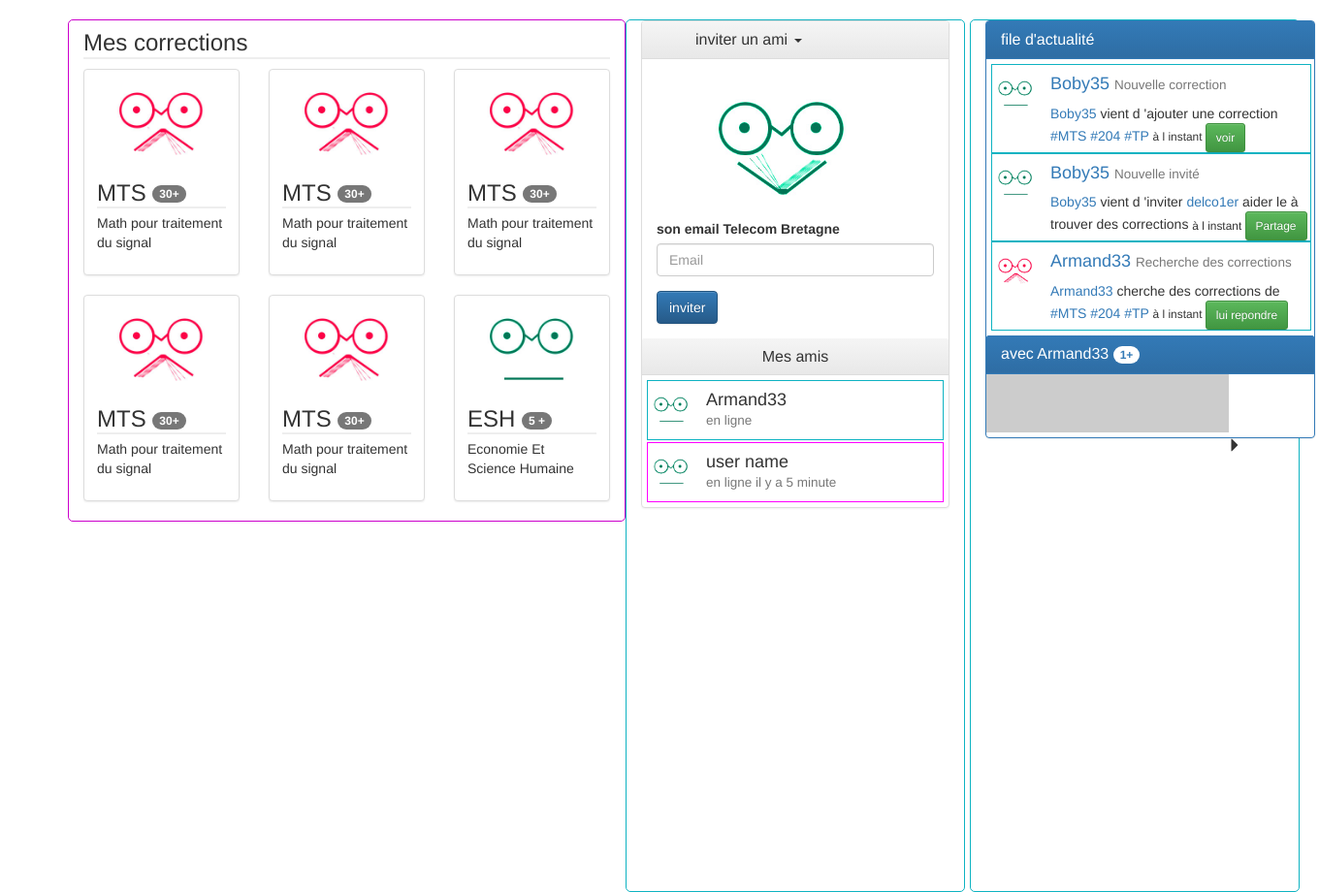
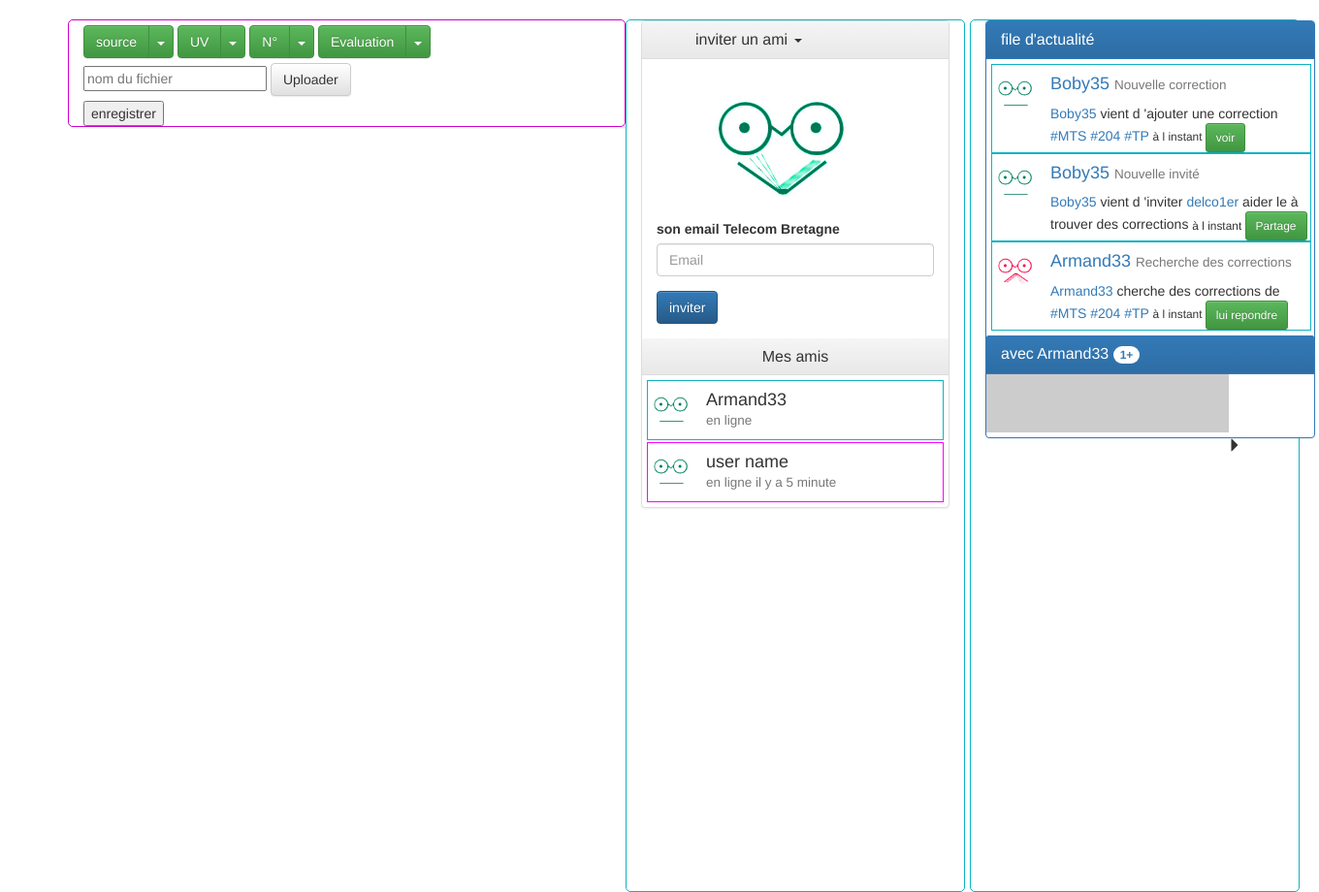
Before and after one commit to delco225/Corrozone, a PHP site: page /Boostrap/ in a window 1360 px wide. Shown: the part 52-972 px from the top of the page at 97% size. Run offline with PHP 8.4, Linux system fonts and the light colour scheme; the visitor is signed in with stand-in values (Sample User, id 1); some libraries are stand-ins or nearby versions.

Commit message:
add file view created sucessfully

```diff
--- /dev/null
+++ b/Vues/add_file.php
@@ -0,0 +1,96 @@
+<div id="add_corro" class="mon_espace">
+
+
+
+    <form>
+		<div id="setup" style="margin-top:5px;">
+
+	<div class="btn-group">
+
+		 <button type="button" class="btn btn-success">source</button>
+         <button type="button" class="btn btn-success dropdown-toggle" data-toggle="dropdown" aria-haspopup="true" aria-expanded="false" id="dropdownMenu1">
+
+            <span class="caret"></span>
+            <span class="sr-only">Toggle Dropdown</span>
+          	</button>
+          	<ul class="dropdown-menu" aria-labelledby="dropdownMenu1">
+             	<li> <a href="#"><input type="checkbox"  name="Personnelle"  />Perso</a></li>
+             	<li><a href="#"> <input type="checkbox"  name="Autre" />Externe</a></li>
+
+          	 </ul>
+   </div>
+
+  <!--selection d' UV -->
+  			<div class="btn-group">
+              <button type="button" class="btn btn-success">UV</button>
+              <button type="button" class="btn btn-success dropdown-toggle" data-toggle="dropdown" aria-haspopup="true" aria-expanded="false">
+
+                <span class="caret"></span>
+                <span class="sr-only">Toggle Dropdown</span>
+              </button>
+              <ul class="dropdown-menu">
+                 <li> <input type="checkbox" name="mts" />   MTS  </li>
+                 <li> <input type="checkbox"  name="info" /> INFO</li>
+                 <li> <input type="checkbox"  name="esh"  /> ESH </li>
+                 <li> <input type="checkbox"  name="res"  /> RES</li>
+                 <li> <input type="checkbox"  name="elp"  /> ELP</li>
+              </ul>
+
+              </div>
+     <!-- Numero d' UV -->
+     	<div class="btn-group">
+     				<button type="button" class="btn btn-success">N°</button>
+                   <button type="button" class="btn btn-success dropdown-toggle" data-toggle="dropdown" aria-haspopup="true" aria-expanded="false">
+
+                <span class="caret"></span>
+                <span class="sr-only">Toggle Dropdown</span>
+              </button>
+              <ul class="dropdown-menu">
+                 <li> <input type="checkbox"  name="201"  />201</li>
+                 <li> <input type="checkbox"  name="202" />202</li>
+                 <li> <input type="checkbox"  name="203"  />203</li>
+                 <li> <input type="checkbox"  name="204"  />204</li>
+                 <li> <input type="checkbox"  name="205"  />205</li>
+                 <li> <input type="checkbox"  name="206"  />206</li>
+                 <li> <input type="checkbox"  name="301" />301</li>
+                 <li> <input type="checkbox"  name="302"  />302</li>
+                 <li> <input type="checkbox"  name="303"  />303</li>
+                 <li> <input type="checkbox"  name="304"  />304</li>
+                 <li> <input type="checkbox"  name="305"  />305</li>
+                 <li> <input type="checkbox"  name="401" />401</li>
+                 <li> <input type="checkbox"  name="402"  />402</li>
+                 <li> <input type="checkbox"  name="403"  />403</li>
+                 <li> <input type="checkbox"  name="404"  />404</li>
+                 <li> <input type="checkbox"  name="405"  />405</li>
+              </ul>
+
+        </div>
+        <div class="btn-group">
+               <button type="button" class="btn btn-success">Evaluation</button>
+               <button type="button" class="btn btn-success dropdown-toggle" data-toggle="dropdown" aria-haspopup="true" aria-expanded="false">
+
+            <span class="caret"></span>
+            <span class="sr-only">Toggle Dropdown</span>
+          	</button>
+          	<ul class="dropdown-menu">
+             <li> <input type="checkbox"  name="CC"  />CC</li>
+             <li> <input type="checkbox"  name="TP" />TP</li>
+             <li> <input type="checkbox"  name="CS" />CS</li>
+             <li> <input type="checkbox"  name="Projet" />PROJET</li>
+
+          </ul>
+          </div>
+
+
+</div> <!--END OF BTN groupe -->
+
+        </div> <!--END SETUP -->
+
+		<div id="file_upload" style="margin-top:5px;margin-bottom:5px;">
+        	<input type="text" placeholder="nom du fichier" style="display:inline-block" class="form-inline"/>
+            <button type="file" name="upload" style="display:inline-block" class="btn btn-default">Uploader</button>
+        </div>
+
+        <input type="submit" value="enregistrer"/>
+	</form>
+</div>
--- a/Vues/user_bar.php
+++ b/Vues/user_bar.php
@@ -1,4 +1,4 @@
-<div class="navbar navbar-inverse row " style="width:auto; padding-left:60px;">
+<div class="navbar navbar-inverse row " style="width:auto;padding-left:60px;">
                   <div class="collapse navbar-collapse">
                       <div class="navbar-header">
                           <a href="/" class="navbar-brand"> Corro Zone </a>
@@ -19,13 +19,13 @@
                         </form>
 
                         <ul class="nav navbar-nav" >
-                        <li class="dropdown " >
-                            <a href="#" class="dropdown-toggle" data-toggle="dropdown">  <?php
+                        <li class="dropdown" >
+                            <a href="#" class="dropdown-toggle" data-toggle="dropdown" id="drop_account" aria-haspopup="true" aria-expanded="true">  <?php
                             														 	if (!isset($_SESSION['register'] )){echo( " Mon compte" ) ;}
                                                                                         else echo($_SESSION['mail']) ;
                                                                                          ?>
                                                                                              <span class="caret"> </span> </a>
-                                <ul class="dropdown-menu">
+                                <ul class="dropdown-menu" aria-labelledby="drop_account">
                                 <li>  <a href="#">   <span class="glyphicon glyphicon-arrow-down "> </span> ajout </a>      </li>
                                 <li>  <a href="#">  <span class="glyphicon glyphicon-log-out"> </span>  Autres correction </a>   </li>
                                 <li>  <a href="#">  <span class="glyphicon glyphicon-user"> </span> compte Correction </a>      </li>
--- a/index.php
+++ b/index.php
@@ -94,9 +94,9 @@
 
 					 <?php
 					 	 //-- contenu--------------------------------
-                         require_once('Vues/display_corro.php');
+                         //require_once('Vues/display_corro.php');
 						//require_once('Vues/display_search.php');
-						//require_once('Vues/reset_password.php');
+						require_once('Vues/add_file.php');
 
 					  ?>
                      </section>
@@ -140,7 +140,7 @@
   <!-- jQuery (necessary for Bootstrap's JavaScript plugins) -->
   <script src="https://ajax.googleapis.com/ajax/libs/jquery/1.11.3/jquery.min.js"></script>
   <!-- Include all compiled plugins (below), or include individual files as needed -->
-  <script src="../Boostrap/js/bootstrap.min.js"></script>
+  <script src="js/bootstrap.min.js"></script>
   </body>
 
 
```
Also changed, not shown: Vues/reset_password.php (deleted, +0 -89 lines).
